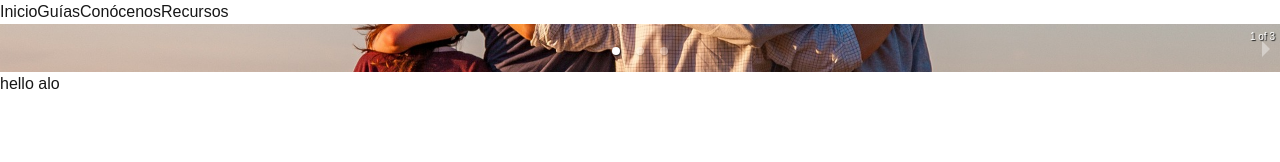
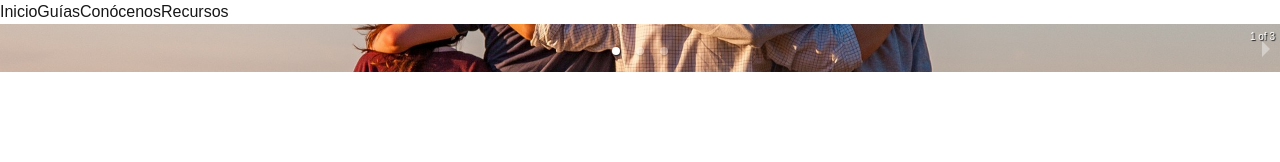
Before and after one commit to SantiagoSastre/vista-critica, a Next.js app: page / in a window 1280 px wide. Shown: the top 162 px of the page. Built offline with nearby package versions, Linux system fonts and the light colour scheme.

Commit message:
ready for pres

```diff
--- a/src/app/page.tsx
+++ b/src/app/page.tsx
@@ -49,7 +49,6 @@ export default function Inicio() {
           ))}
         </Carousel>
         <div>
-          hello alo
         </div>
       </div>
     </div>
```
